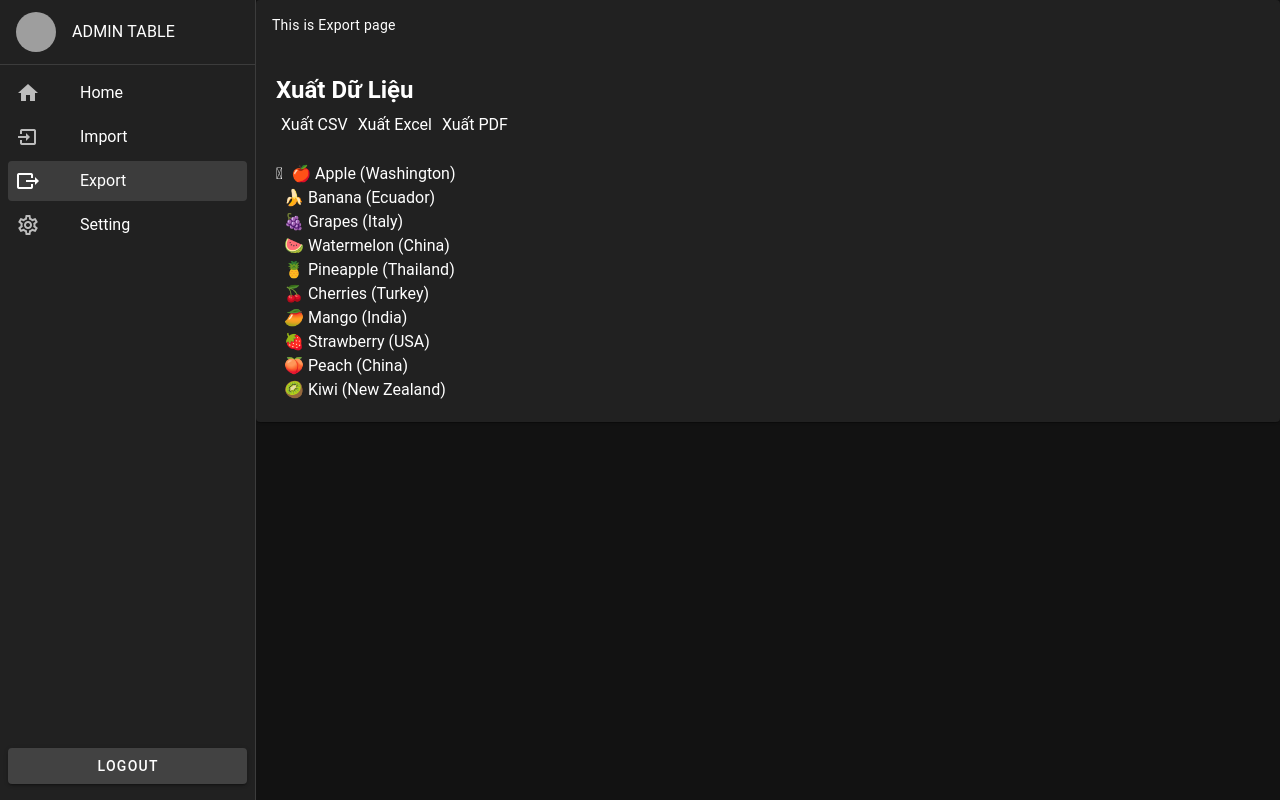
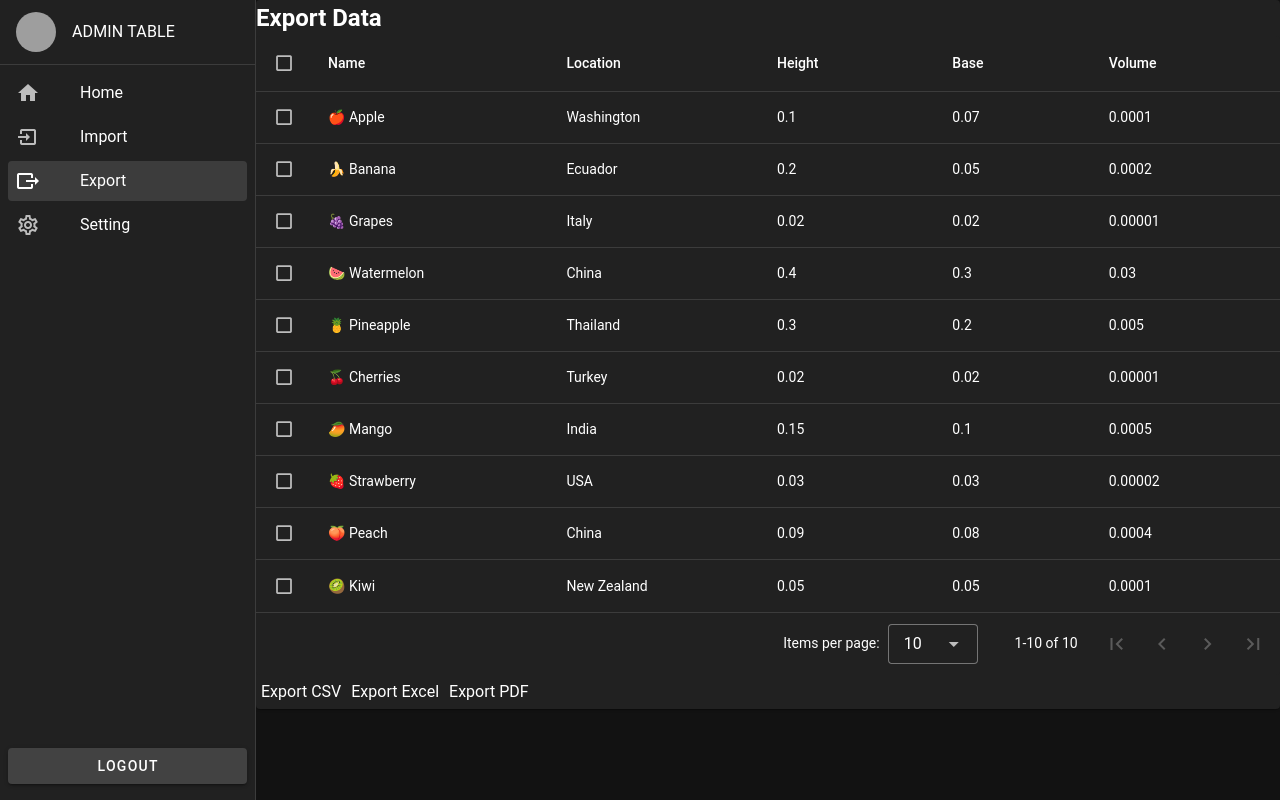
Before and after one commit to AST-tnbt/Vue-dashboard-table, a Vue app: page /export in a window 1280 px wide. Built offline with nearby package versions, Linux system fonts and the light colour scheme; grey boxes are pictures that could not be loaded.

Commit message:
Add libraries, edit code

```diff
--- a/package.json
+++ b/package.json
@@ -10,6 +10,8 @@
   "dependencies": {
     "@mdi/font": "7.4.47",
     "core-js": "^3.37.1",
+    "exceljs": "^4.4.0",
+    "jspdf": "^2.5.2",
     "roboto-fontface": "*",
     "vue": "^3.4.31",
     "vuetify": "^3.6.11"
--- a/src/pages/Export.vue
+++ b/src/pages/Export.vue
@@ -1,34 +1,28 @@
 <template>
-
-<section>
-        <v-card text="This is Export page">
-        <div class="export">
-        <h2>Xuất Dữ Liệu</h2>
-        <button @click="exportToCSV">Xuất CSV</button>
-        <button @click="exportToExcel">Xuất Excel</button>
-        <button @click="exportToPDF">Xuất PDF</button>
-        <div class="fruit-list">
-            <ul>
-            <li v-for="(item, index) in items" :key="index">
-                <i :class="getIcon(item.name)"></i> {{ item.name }} ({{ item.location }})
-            </li>
-            </ul>
-        </div>
-        </div>
-
-        </v-card>
+    <section>
+      <v-card>
+        <h2>Export Data</h2>
+        <v-data-table
+          v-model="selected"
+          :items="items"
+          item-value="name"
+          show-select
+        ></v-data-table>
+        <button @click="exportToCSV">Export CSV</button>
+        <button @click="exportToExcel">Export Excel</button>
+        <button @click="exportToPDF">Export PDF</button>
+      </v-card>
     </section>
-
   </template>
 
   <script>
-  import * as XLSX from 'xlsx';
+  import ExcelJS from 'exceljs';
   import jsPDF from 'jspdf';
 
   export default {
-    name: 'Export',
     data() {
       return {
+        selected: [],
         items: [
           { name: '🍎 Apple', location: 'Washington', height: '0.1', base: '0.07', volume: '0.0001' },
           { name: '🍌 Banana', location: 'Ecuador', height: '0.2', base: '0.05', volume: '0.0002' },
@@ -45,7 +39,8 @@
     },
     methods: {
       exportToCSV() {
-        const csvContent = this.convertToCSV(this.items);
+        const selectedItems = this.selected.length > 0 ? this.selected : this.items;
+        const csvContent = this.convertToCSV(selectedItems);
         const blob = new Blob([csvContent], { type: 'text/csv;charset=utf-8;' });
         const link = document.createElement('a');
         link.setAttribute('href', URL.createObjectURL(blob));
@@ -55,20 +50,44 @@
         document.body.removeChild(link);
       },
 
-      exportToExcel() {
-        const worksheet = XLSX.utils.json_to_sheet(this.items);
-        const workbook = XLSX.utils.book_new();
-        XLSX.utils.book_append_sheet(workbook, worksheet, 'Fruits');
-        XLSX.writeFile(workbook, 'fruits_data.xlsx');
+      async exportToExcel() {
+        const selectedItems = this.selected.length > 0 ? this.selected : this.items;
+        const workbook = new ExcelJS.Workbook();
+        const worksheet = workbook.addWorksheet('Fruits');
+
+        // Set column headers
+        worksheet.columns = [
+          { header: 'Name', key: 'name', width: 15 },
+          { header: 'Location', key: 'location', width: 20 },
+          { header: 'Height', key: 'height', width: 15 },
+          { header: 'Base', key: 'base', width: 15 },
+          { header: 'Volume', key: 'volume', width: 15 },
+        ];
+
+        // Add data to worksheet
+        selectedItems.forEach(item => {
+          worksheet.addRow(item);
+        });
+
+        // Export file
+        const buffer = await workbook.xlsx.writeBuffer();
+        const blob = new Blob([buffer], {
+          type: 'application/vnd.openxmlformats-officedocument.spreadsheetml.sheet',
+        });
+        const link = document.createElement('a');
+        link.href = URL.createObjectURL(blob);
+        link.download = 'fruits_data.xlsx';
+        link.click();
       },
 
       exportToPDF() {
+        const selectedItems = this.selected.length > 0 ? this.selected : this.items;
         const doc = new jsPDF();
-        doc.text("Danh sách trái cây", 10, 10);
+        doc.text("Fruit List", 10, 10);
 
         let y = 20;
-        this.items.forEach((item) => {
-          doc.text(`Tên: ${item.name}, Vị trí: ${item.location}, Chiều cao: ${item.height}, Đáy: ${item.base}, Thể tích: ${item.volume}`, 10, y);
+        selectedItems.forEach((item) => {
+          doc.text(`Name: ${item.name}, Location: ${item.location}, Height: ${item.height}, Base: ${item.base}, Volume: ${item.volume}`, 10, y);
           y += 10;
         });
 
@@ -76,36 +95,9 @@
       },
 
       convertToCSV(data) {
-        const header = 'Tên,Vị trí,Chiều cao,Đáy,Thể tích\n';
+        const header = 'Name,Location,Height,Base,Volume\n';
         const rows = data.map(item => `${item.name},${item.location},${item.height},${item.base},${item.volume}`);
         return header + rows.join('\n');
-      },
-
-      getIcon(fruitName) {
-        switch (fruitName) {
-          case '🍎 Apple':
-            return 'mdi-apple'; // Giả định bạn đã cài đặt biểu tượng này
-          case '🍌 Banana':
-            return 'mdi-banana'; // Giả định bạn đã cài đặt biểu tượng này
-          case '🍇 Grapes':
-            return 'mdi-grapes'; // Giả định bạn đã cài đặt biểu tượng này
-          case '🍉 Watermelon':
-            return 'mdi-watermelon'; // Giả định bạn đã cài đặt biểu tượng này
-          case '🍍 Pineapple':
-            return 'mdi-pineapple'; // Giả định bạn đã cài đặt biểu tượng này
-          case '🍒 Cherries':
-            return 'mdi-cherries'; // Giả định bạn đã cài đặt biểu tượng này
-          case '🥭 Mango':
-            return 'mdi-mango'; // Giả định bạn đã cài đặt biểu tượng này
-          case '🍓 Strawberry':
-            return 'mdi-strawberry'; // Giả định bạn đã cài đặt biểu tượng này
-          case '🍑 Peach':
-            return 'mdi-peach'; // Giả định bạn đã cài đặt biểu tượng này
-          case '🥝 Kiwi':
-            return 'mdi-kiwi'; // Giả định bạn đã cài đặt biểu tượng này
-          default:
-            return 'mdi-fruit'; // Biểu tượng mặc định
-        }
       },
     },
   };
@@ -119,22 +111,4 @@
   button {
     margin: 5px;
   }
-
-  .fruit-list {
-    margin-top: 20px;
-  }
-
-  .fruit-list ul {
-    list-style: none;
-    padding: 0;
-  }
-
-  .fruit-list li {
-    display: flex;
-    align-items: center;
-  }
-
-  .fruit-list i {
-    margin-right: 8px;
-  }
   </style>
--- a/typed-router.d.ts
+++ b/typed-router.d.ts
@@ -18,6 +18,7 @@ declare module 'vue-router/auto-routes' {
    * Route name map generated by unplugin-vue-router
    */
   export interface RouteNamedMap {
+    '/Export': RouteRecordInfo<'/Export', '/Export', Record<never, never>, Record<never, never>>,
     '/Home': RouteRecordInfo<'/Home', '/Home', Record<never, never>, Record<never, never>>,
     '/Import': RouteRecordInfo<'/Import', '/Import', Record<never, never>, Record<never, never>>,
   }
```
Also changed, not shown: 1 other file (tests, documents, lock files or other folders).
